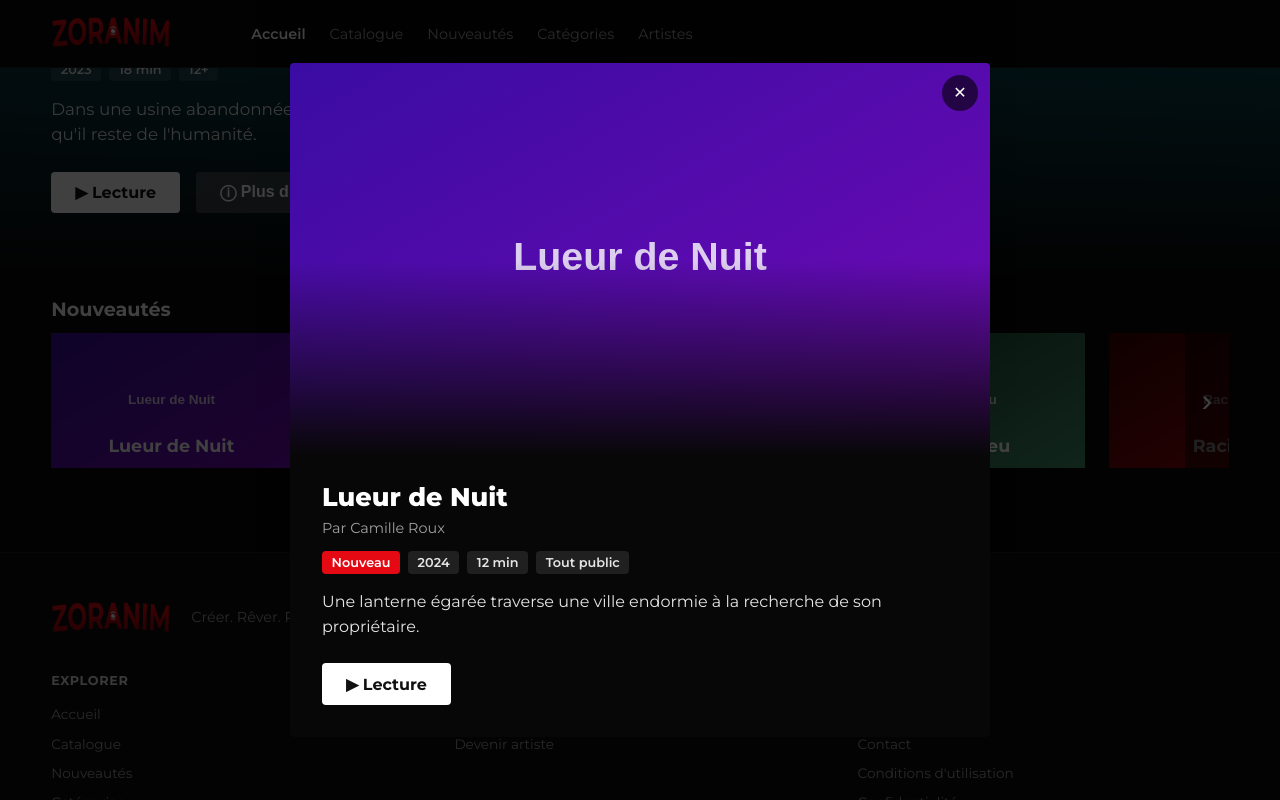
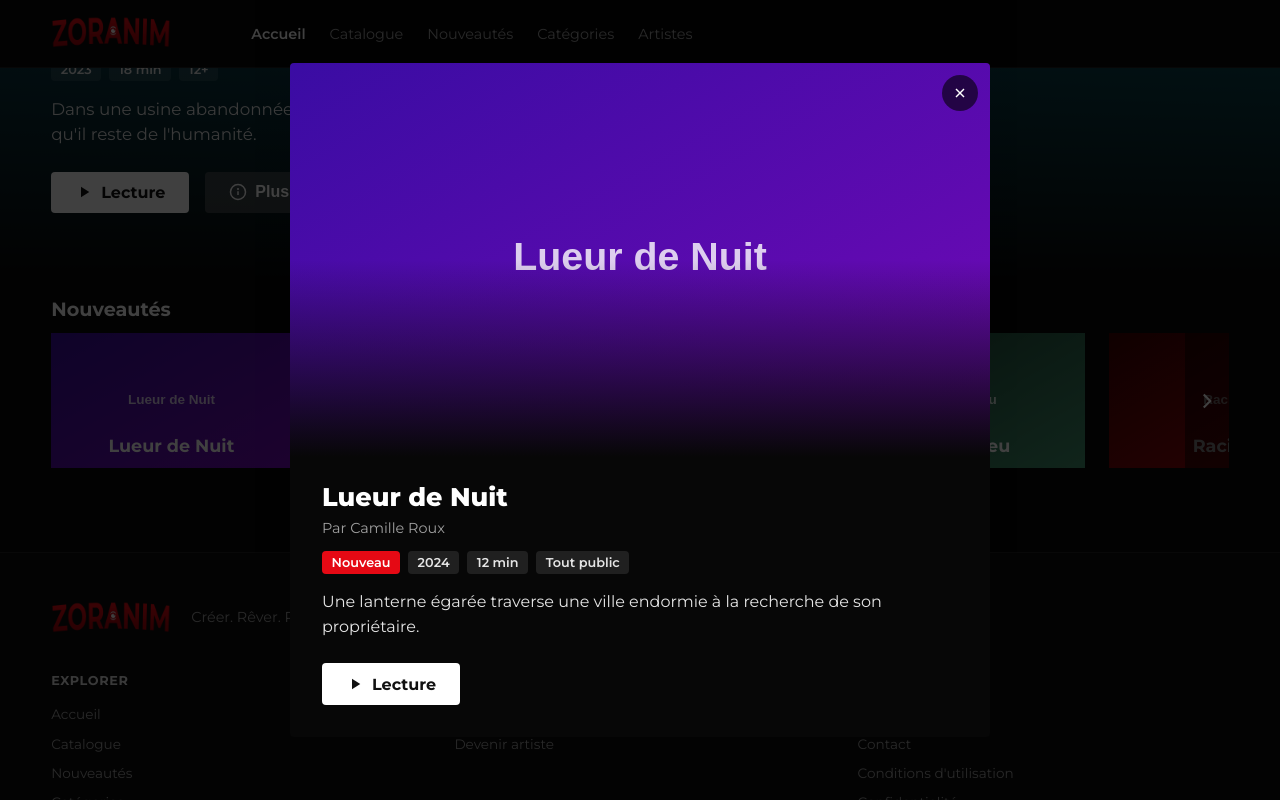
Before and after one commit to b-alvd/ZorAnim, a Next.js app: page / in a window 1280 px wide. Both pictures are taken after a click on the button "Lueur de Nuit". Shown: the part 431-1231 px from the top of the page. Built offline with nearby package versions, Linux system fonts and the light colour scheme.

Commit message:
Replace remaining text/emoji icons with SVG across hero, modal, and carousel arrows

```diff
--- a/src/components/FilmModal/FilmModal.module.css
+++ b/src/components/FilmModal/FilmModal.module.css
@@ -126,6 +126,7 @@
 .playBtn {
   display: inline-flex;
   align-items: center;
+  gap: 0.5rem;
   padding: 0.7rem 1.5rem;
   border-radius: 4px;
   font-weight: 700;
--- a/src/components/FilmModal/FilmModal.tsx
+++ b/src/components/FilmModal/FilmModal.tsx
@@ -39,7 +39,10 @@ export default function FilmModal({ film, onClose }: { film: Film; onClose: () =
     <div className={`${styles.overlay} ${shown ? styles.shown : ""}`} onClick={requestClose}>
       <div className={styles.modal} onClick={(e) => e.stopPropagation()}>
         <button className={styles.close} onClick={requestClose} aria-label="Fermer">
-          ✕
+          <svg viewBox="0 0 24 24" width="16" height="16" fill="none" stroke="currentColor" strokeWidth="2">
+            <path d="M6 6l12 12" />
+            <path d="M18 6L6 18" />
+          </svg>
         </button>
         <div className={styles.banner}>
           <Image src={film.poster} alt={film.title} fill sizes="700px" className={styles.bannerImg} unoptimized />
@@ -61,7 +64,10 @@ export default function FilmModal({ film, onClose }: { film: Film; onClose: () =
           <p className={styles.synopsis}>{film.synopsis}</p>
           <div className={styles.actions}>
             <Link href={`/watch/${film.id}?autoplay=1`} className={styles.playBtn}>
-              ▶ Lecture
+              <svg viewBox="0 0 24 24" width="18" height="18" fill="currentColor">
+                <path d="M8 5v14l11-7z" />
+              </svg>
+              Lecture
             </Link>
           </div>
         </div>
--- a/src/components/Hero/Hero.module.css
+++ b/src/components/Hero/Hero.module.css
@@ -82,6 +82,7 @@
 .infoBtn {
   display: inline-flex;
   align-items: center;
+  gap: 0.5rem;
   padding: 0.7rem 1.5rem;
   border-radius: 4px;
   font-weight: 700;
--- a/src/components/Hero/Hero.tsx
+++ b/src/components/Hero/Hero.tsx
@@ -52,10 +52,18 @@ export default function Hero({ films }: { films: Film[] }) {
         <p className={styles.synopsis}>{film.synopsis}</p>
         <div className={styles.actions}>
           <Link href={`/watch/${film.id}?autoplay=1`} className={styles.playBtn}>
-            ▶ Lecture
+            <svg viewBox="0 0 24 24" width="18" height="18" fill="currentColor">
+              <path d="M8 5v14l11-7z" />
+            </svg>
+            Lecture
           </Link>
           <button className={styles.infoBtn} onClick={() => setShowModal(true)}>
-            ⓘ Plus d&apos;infos
+            <svg viewBox="0 0 24 24" width="18" height="18" fill="none" stroke="currentColor" strokeWidth="2">
+              <circle cx="12" cy="12" r="10" />
+              <path d="M12 16v-5" />
+              <circle cx="12" cy="8" r="0.5" fill="currentColor" />
+            </svg>
+            Plus d&apos;infos
           </button>
         </div>
       </div>
--- a/src/components/Row/Row.module.css
+++ b/src/components/Row/Row.module.css
@@ -46,9 +46,11 @@
   border: none;
   background: rgba(0, 0, 0, 0.5);
   color: #fff;
-  font-size: 2rem;
   cursor: pointer;
   z-index: 2;
+  display: flex;
+  align-items: center;
+  justify-content: center;
 }
 
 .arrow:hover {
--- a/src/components/Row/Row.tsx
+++ b/src/components/Row/Row.tsx
@@ -53,7 +53,9 @@ export default function Row({
       <div className={styles.wrap}>
         {!atStart && (
           <button className={`${styles.arrow} ${styles.left}`} onClick={() => scroll(-1)} aria-label="Précédent">
-            ‹
+            <svg viewBox="0 0 24 24" width="26" height="26" fill="none" stroke="currentColor" strokeWidth="2">
+              <path d="M15 6l-6 6 6 6" />
+            </svg>
           </button>
         )}
         <div className={styles.track} ref={trackRef}>
@@ -69,7 +71,9 @@ export default function Row({
         </div>
         {!atEnd && (
           <button className={`${styles.arrow} ${styles.right}`} onClick={() => scroll(1)} aria-label="Suivant">
-            ›
+            <svg viewBox="0 0 24 24" width="26" height="26" fill="none" stroke="currentColor" strokeWidth="2">
+              <path d="M9 6l6 6-6 6" />
+            </svg>
           </button>
         )}
       </div>
```
